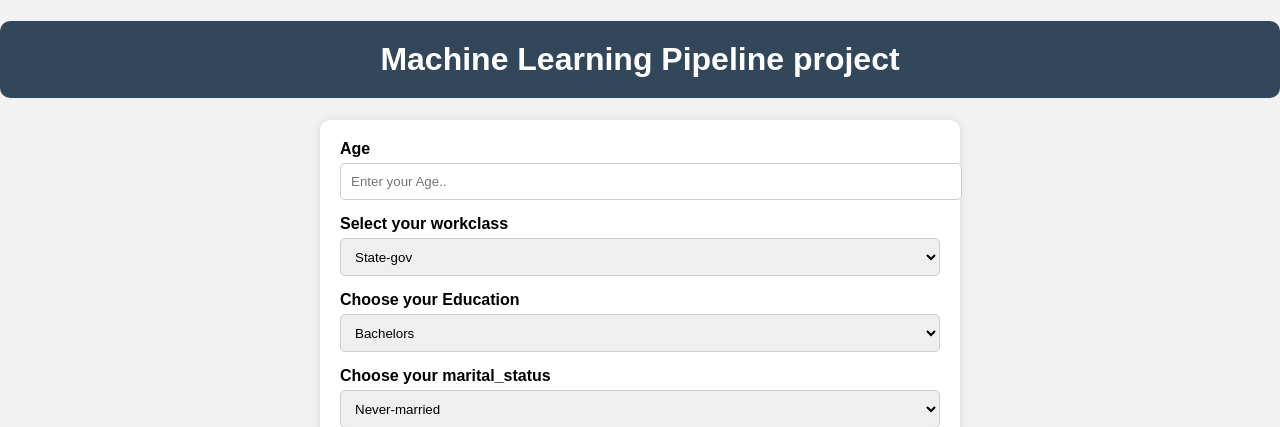
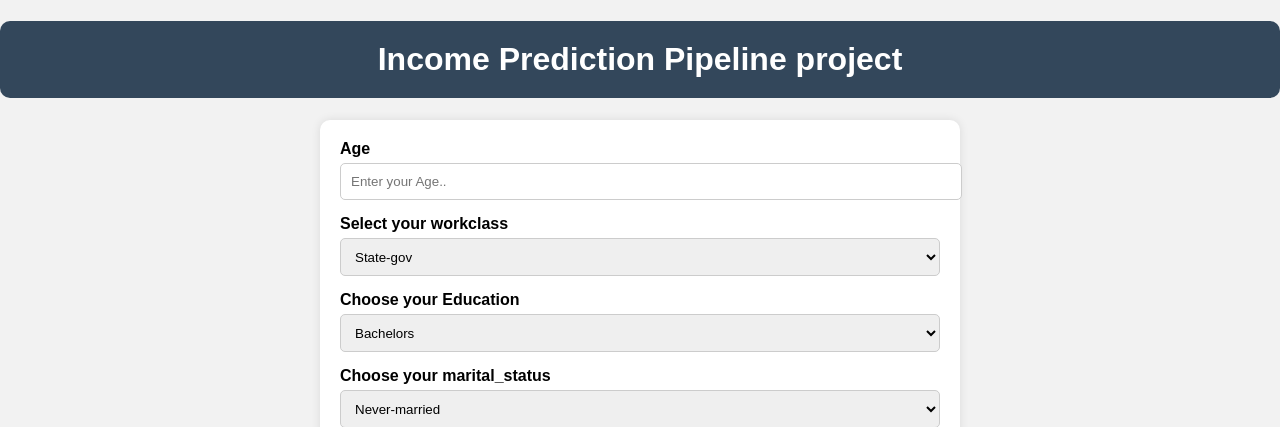
Before and after one commit to NikhilPaulzagde/Data-Science-End-to-End-Project, a Flask app: page / in a window 1280 px wide. Shown: the top 427 px of the page. Run offline with Flask 3, Linux system fonts and the light colour scheme.

Commit message:
Update home.html

```diff
--- a/Income Predictor using Pipeline/templates/home.html
+++ b/Income Predictor using Pipeline/templates/home.html
@@ -68,7 +68,7 @@
 
 <body>
 
-    <h1 style="text-align:center;">Machine Learning Pipeline project</h1>
+    <h1 style="text-align:center;">Income Prediction Pipeline project</h1>
     <div class="form">
         <form action="{{url_for('prediction_data')}}" method="POST">
             <label for="operation"></label>
```
